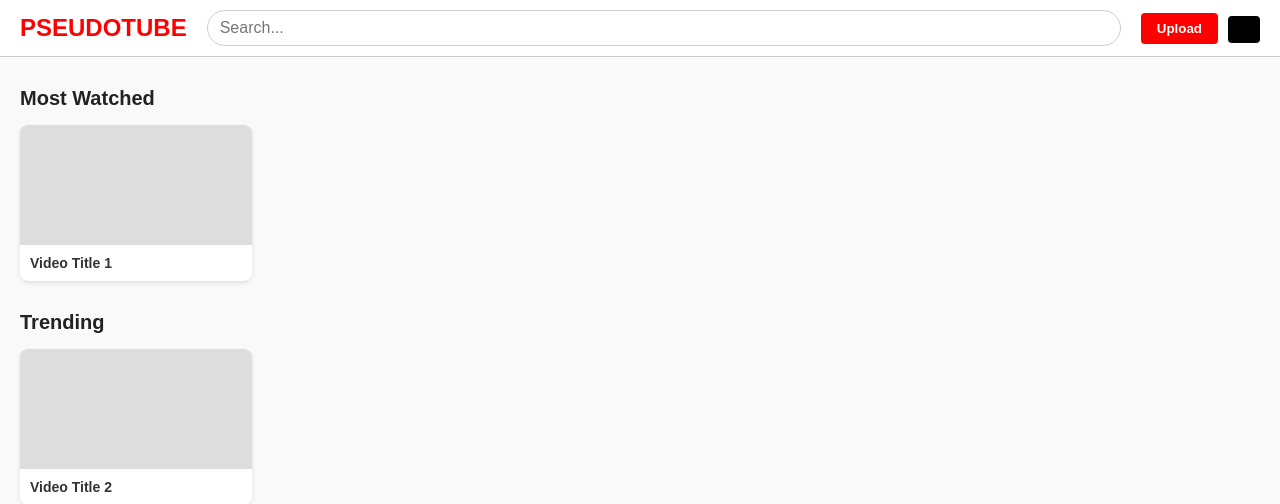
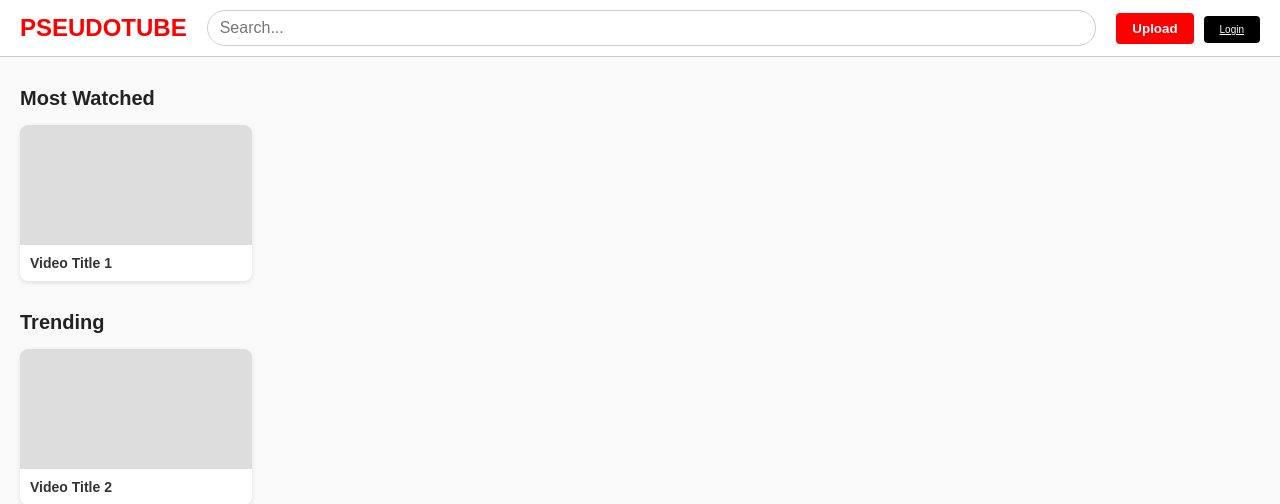
Before and after one commit to snpynk/pseudotube_flask_app, a Flask app: page / in a window 1280 px wide. Shown: the top 504 px of the page. Run offline with Flask 3, Linux system fonts and the light colour scheme; parts of the project's set-up code (start-up, migrations or seed data) failed here and were passed over.

Commit message:
fix: proper account button logic depending on user authentication state

```diff
--- a/templates/top-bar.html
+++ b/templates/top-bar.html
@@ -9,7 +9,11 @@
 	<div class="right-section">
 		<button class="upload-btn">Upload</button>
 		<p>
-			<a class="account-btn" href="{{ url_for('route_oauth2_authorize', provider='google') }}">{{ user.email }}</a>
+		{% if user.is_authenticated %}
+				<a class="account-btn" href="{{ url_for('route_logout') }}">{{ user.email }}</a>
+		{% else %}
+				<a class="account-btn" href="{{ url_for('route_oauth2_authorize', provider='google') }}">Login</a>
+		{% endif %}
 		</p>
 	</div>
 </div>
```
